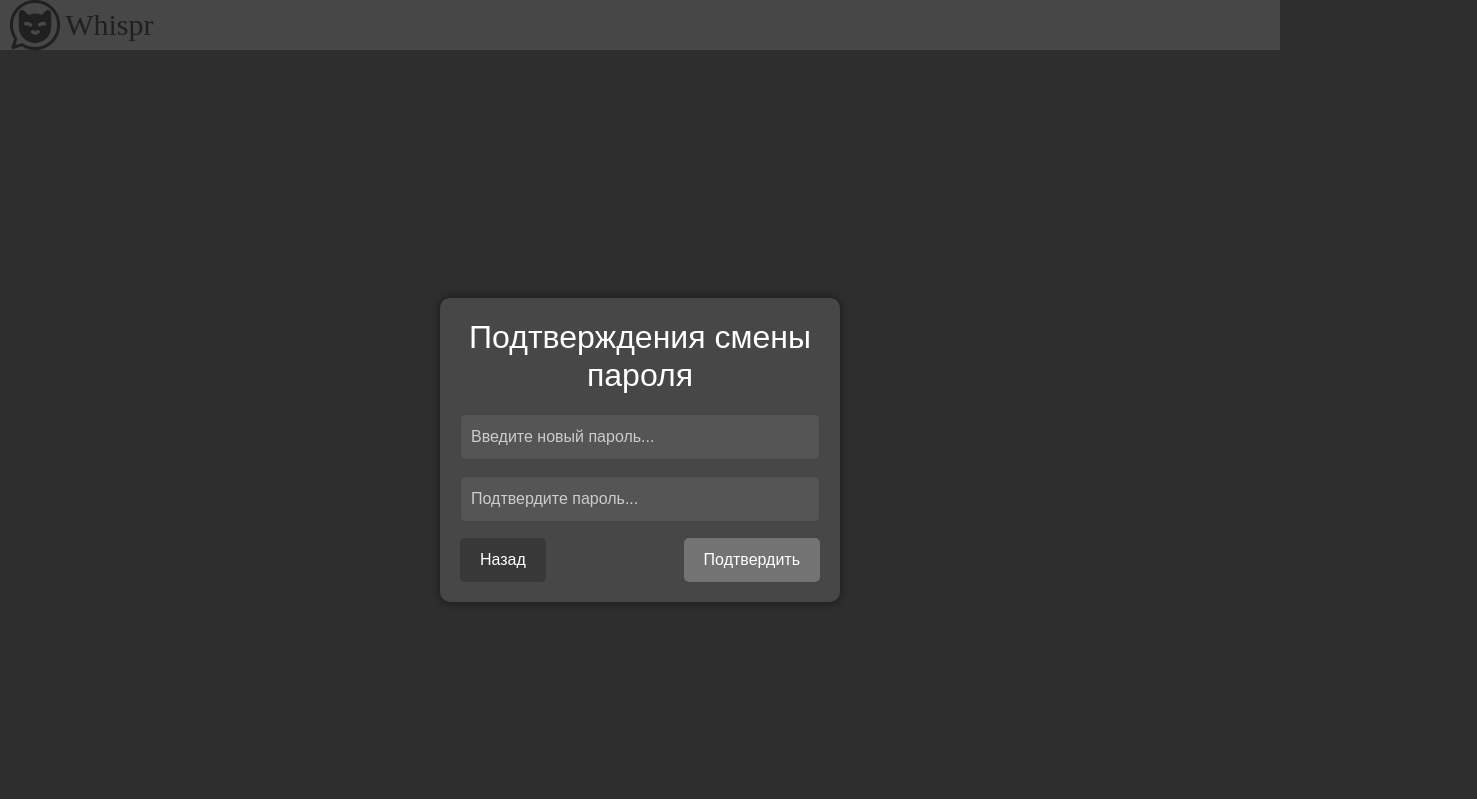
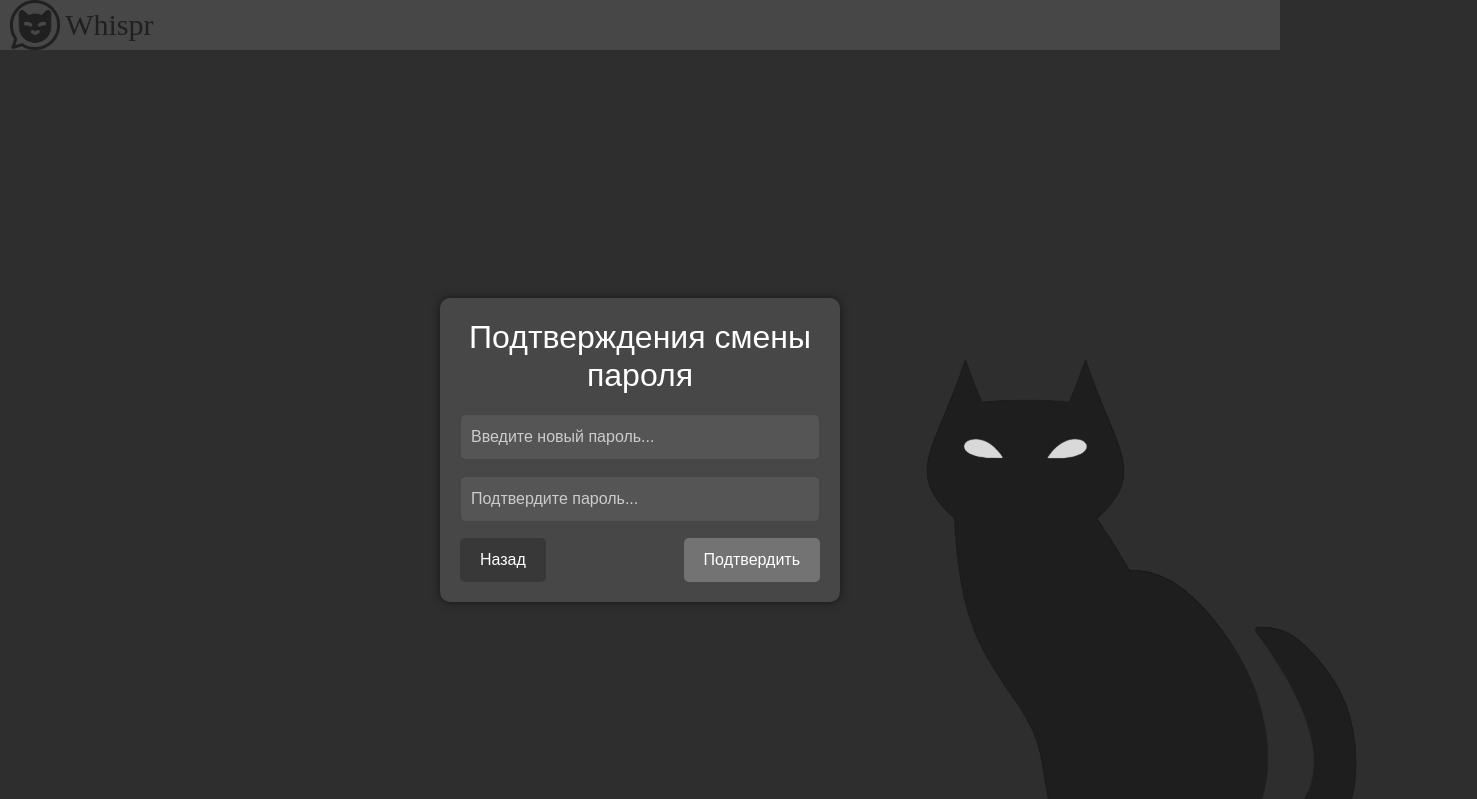
Before and after one commit to Tensai22/whispr_frontend, a React (Create React App) app: page /reset/1/1 in a window 1280 px wide. Shown: the top 799 px of the page, 1477 px wide, since content can reach past the window. Built offline with nearby package versions, Linux system fonts and the light colour scheme.

Commit message:
Добавил .background-cat к остальным сайтам страниц!

```diff
--- a/src/authorization/Registration.js
+++ b/src/authorization/Registration.js
@@ -4,12 +4,16 @@ import '../css/log_reg.css';
 import Footer from "../components/Footer";
 import Header from "../components/Header";
 import RegisterForm from "../components/RegisterForm";
+import BackgroundCat from "../assets/Background_Cat.png";
 
 const MainPage = () => {
 
     return (
         <div>
             <Header/>
+            <div className="background-cat">
+                <img src={BackgroundCat} alt="Background Cat"/>
+            </div>
             <RegisterForm/>
             <Footer/>
         </div>
--- a/src/authorization/ResetPassword.js
+++ b/src/authorization/ResetPassword.js
@@ -4,11 +4,15 @@ import '../css/log_reg.css';
 import Header from "../components/Header";
 import ForgotForm from "../components/ResetPasswordForm";
 import Footer from "../components/Footer";
+import BackgroundCat from "../assets/Background_Cat.png";
 const MainPage = () => {
 
     return (
         <div>
             <Header/>
+            <div className="background-cat">
+                <img src={BackgroundCat} alt="Background Cat"/>
+            </div>
             <ForgotForm/>
             <Footer/>
         </div>
--- a/src/components/ChangeProfilePassword.js
+++ b/src/components/ChangeProfilePassword.js
@@ -6,6 +6,7 @@ import axios from 'axios';
 import { useNavigate } from 'react-router-dom';
 import Header from "./Header";
 import Footer from "./Footer";
+import BackgroundCat from "../assets/Background_Cat.png";
 
 const ChangeProfilePasswordForm = () => {
     const navigate = useNavigate();
@@ -50,6 +51,9 @@ const ChangeProfilePasswordForm = () => {
     return (
         <div>
             <Header/>
+            <div className="background-cat">
+                <img src={BackgroundCat} alt="Background Cat"/>
+            </div>
             <div className="container d-flex flex-column justify-content-center align-items-center vh-100">
                 <div className="change-password-form">
                     <h2>Изменение пароля</h2>
--- a/src/components/ChangeResetPassword.js
+++ b/src/components/ChangeResetPassword.js
@@ -6,6 +6,7 @@ import axios from 'axios';
 import {useNavigate, useParams} from 'react-router-dom';
 import Header from "./Header";
 import Footer from "./Footer";
+import BackgroundCat from "../assets/Background_Cat.png";
 
 const ChangePasswordForm = () => {
     const {uidb64, token} = useParams(); // Получаем параметры из URL
@@ -53,6 +54,9 @@ const ChangePasswordForm = () => {
     return (
         <div>
             <Header/>
+            <div className="background-cat">
+                <img src={BackgroundCat} alt="Background Cat"/>
+            </div>
             <div className="container d-flex flex-column justify-content-center align-items-center vh-100">
                 <div className="change-password-form">
                     <h2>Подтверждения смены пароля</h2>
```
